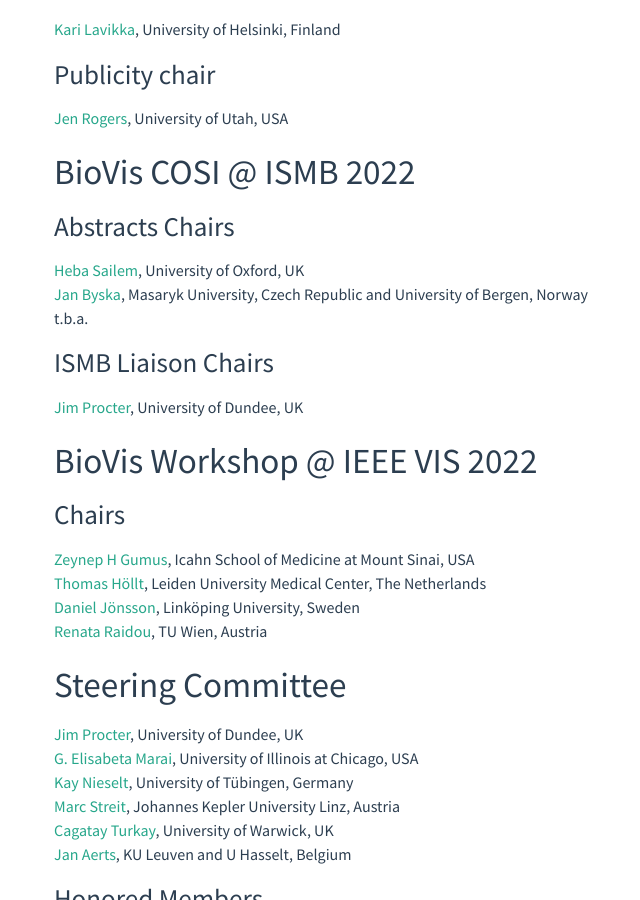
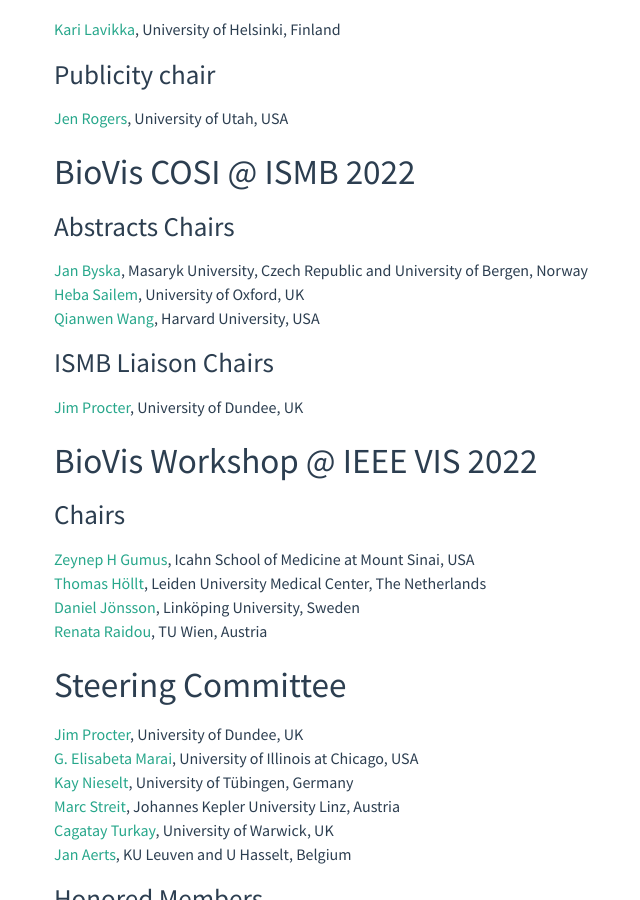
Before and after one commit to foreveremain/2024, a Jekyll site: the page built from committee.md, in a window 1280 px wide and 900 px high, scrolled down 444 px. Shown: the whole window, without its empty margins (74-714 px from the left). Built offline with Jekyll 4.4.1, drawn with Linux system fonts in a browser that asks for light colours.

Commit message:
Add Qianwen to ISMB Abstract chairs
and sort alphabetically

```diff
--- a/committee.md
+++ b/committee.md
@@ -25,9 +25,9 @@
 
 ### Abstracts Chairs
 
+[Jan Byska](https://vis.uib.no/team/jan-byska/), Masaryk University, Czech Republic and University of Bergen, Norway
 [Heba Sailem](https://www.hebasailem.com/), University of Oxford, UK
-[Jan Byska](https://vis.uib.no/team/jan-byska/), Masaryk University, Czech Republic and University of Bergen, Norway
-t.b.a.
+[Qianwen Wang](https://qianwen.info/), Harvard University, USA
 
 ### ISMB Liaison Chairs
 
```
